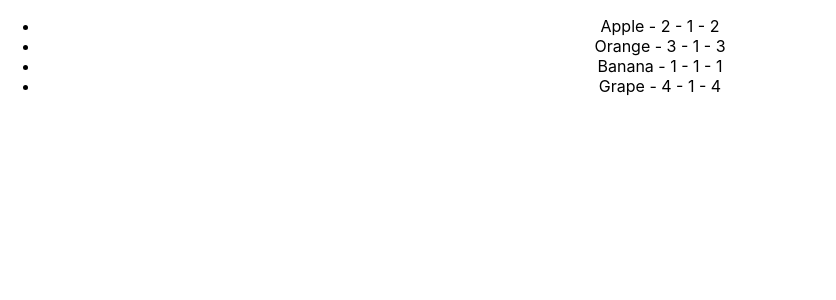
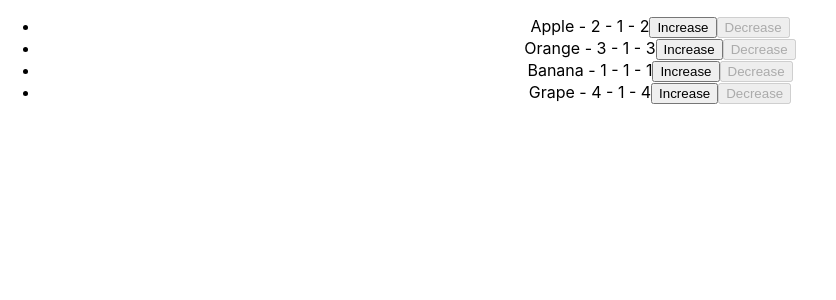
Before and after one commit to duongdo27/Github_submodules_example, a React (Create React App) app: page / in a window 1280 px wide. Shown: the top 300 px of the page, without its empty margins (0-836 px from the left). Built offline with nearby package versions, Linux system fonts and the light colour scheme.

Commit message:
Add actions and action types

```diff
--- a/src/components/Item.js
+++ b/src/components/Item.js
@@ -1,9 +1,16 @@
 import React from "react";
+import { connect } from "react-redux"
+import { increaseQuantity, decreaseQuantity } from "../redux/actions"
 
 const Item = ({ item }) => (
     <li className="item">
         {item.name} - {item.unitPrice} - {item.quantity} - {item.quantity * item.unitPrice}
+        <button onClick={() => increaseQuantity(item.id)}>Increase</button>
+        <button onClick={() => decreaseQuantity(item.id)} disabled={item.quantity<=1}>Decrease</button>
     </li>
 );
 
-export default Item;
+export default connect(
+    null,
+    { increaseQuantity, decreaseQuantity}
+    )(Item);
--- /dev/null
+++ b/src/redux/actionTypes.js
@@ -0,0 +1,2 @@
+export const INCREASE_QUANTITY = "INCREASE_QUANTITY";
+export const DECREASE_QUANTITY = "DECREASE_QUANTITY";
--- /dev/null
+++ b/src/redux/actions.js
@@ -0,0 +1,11 @@
+import { INCREASE_QUANTITY, DECREASE_QUANTITY } from "./actionTypes";
+
+export const increaseQuantity = id => ({
+    type: INCREASE_QUANTITY,
+    payload: {id}
+})
+
+export const decreaseQuantity = id => ({
+    type: DECREASE_QUANTITY,
+    payload: {id}
+})
```
